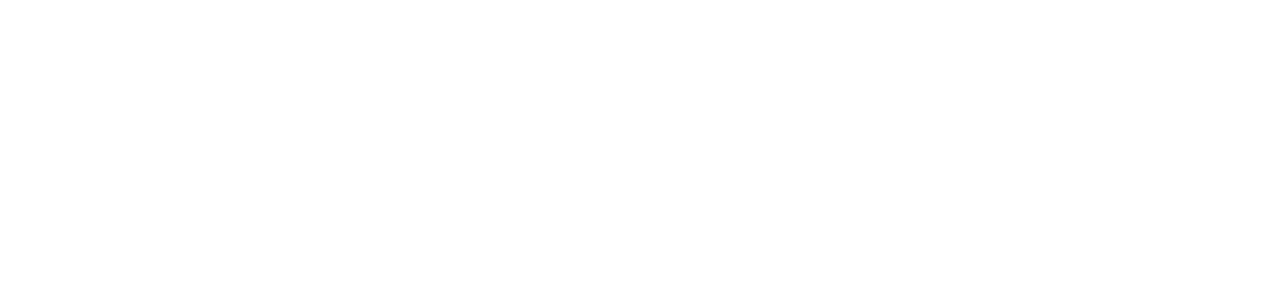
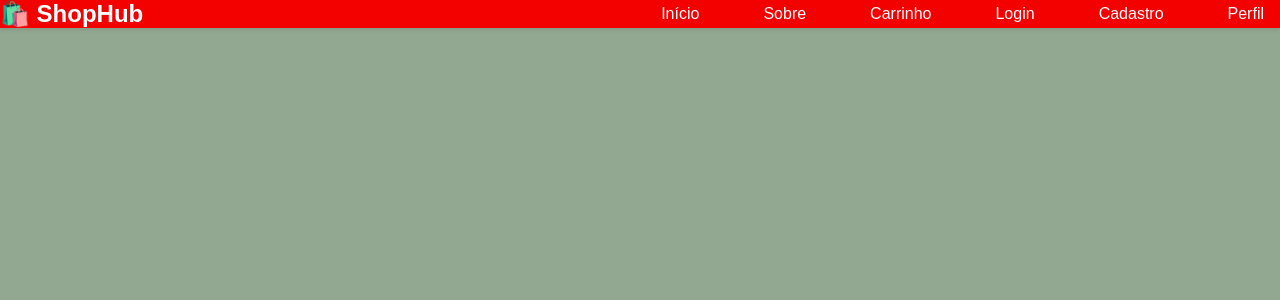
Before and after one commit to DomingosMachado/projeto-final-g3, a React (Vite) app: page / in a window 1280 px wide. Shown: the top 300 px of the page. Built offline with nearby package versions, Linux system fonts and the light colour scheme.

Commit message:
navbar existe ( apenas para import )

```diff
--- a/src/App.css
+++ b/src/App.css
@@ -1,4 +1,12 @@
 #root {
-  margin: 0 auto;
+  margin: 0;
   padding: 0;
 }
+
+body {
+  margin: 0;
+  font-family: Arial, sans-serif;
+  background-color: #93a891;
+  width: 100%;
+  height: 100vh;
+}
--- a/src/App.jsx
+++ b/src/App.jsx
@@ -2,11 +2,15 @@
 import reactLogo from "./assets/react.svg";
 import viteLogo from "/vite.svg";
 import "./App.css";
+import { BrowserRouter } from "react-router-dom";
+import { AppRouter } from "./routes/AppRouter";
 
 function App() {
-  const [count, setCount] = useState(0);
-
-  return <></>;
+  return (
+    <BrowserRouter>
+      <AppRouter />
+    </BrowserRouter>
+  );
 }
 
 export default App;
--- a/src/components/Navbar/navbar.jsx
+++ b/src/components/Navbar/navbar.jsx
@@ -1,14 +1,13 @@
 import { Link } from "react-router-dom";
 import { useState } from "react";
 import styles from "./navbar.module.css";
-import MobileMenu from "./MobileMenu";
 
 export function Navbar() {
   const [showMobileMenu, setShowMobileMenu] = useState(false);
 
-  const toggleMobileMenu = () => {
-    setShowMobileMenu(!showMobileMenu);
-  };
+  // const toggleMobileMenu = () => {
+  //   setShowMobileMenu(!showMobileMenu);
+  // };
 
   return (
     <>
@@ -17,7 +16,6 @@
           <h1 className={styles.logoText}>🛍️ ShopHub</h1>
         </div>
 
-        {/* Desktop Navigation */}
         <ul className={styles.navItens}>
           <li>
             <Link to="/">Início</Link>
@@ -39,7 +37,7 @@
           </li>
         </ul>
 
-        <MobileMenu isOpen={showMobileMenu} onToggle={toggleMobileMenu} />
+        {/* <MobileMenu isOpen={showMobileMenu} onToggle={toggleMobileMenu} /> */}
       </nav>
     </>
   );
--- a/src/components/Navbar/navbar.module.css
+++ b/src/components/Navbar/navbar.module.css
@@ -1,13 +1,13 @@
-navbar {
+.navbar {
   display: flex;
   justify-content: space-between;
   align-items: center;
-  padding: 1rem 2rem;
-  background-color: #333;
-  color: white;
+  background-color: #f30000;
+  color: rgb(255, 255, 255);
   position: sticky;
   top: 0;
   z-index: 1000;
+  box-shadow: 0 2px 4px rgba(0, 0, 0, 0.1);
 }
 
 .logo {
--- a/src/routes/AppRouter.jsx
+++ b/src/routes/AppRouter.jsx
@@ -1,5 +1,5 @@
 import { Routes, Route } from "react-router-dom";
-import Homepage from "../pages/Homepage";
+import { Homepage } from "../pages/homepage/homepage.jsx";
 
 export function AppRouter() {
   return (
```
